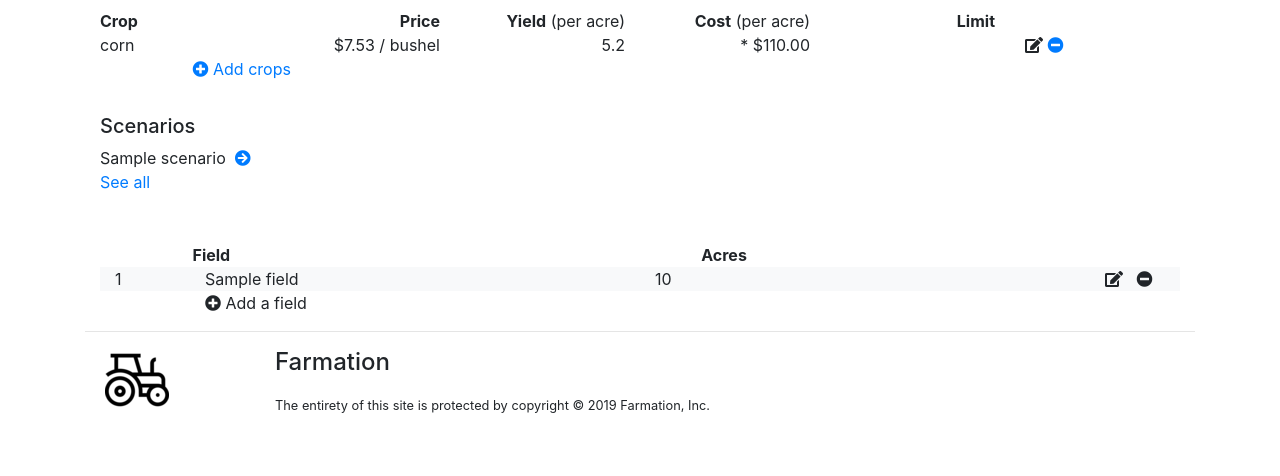
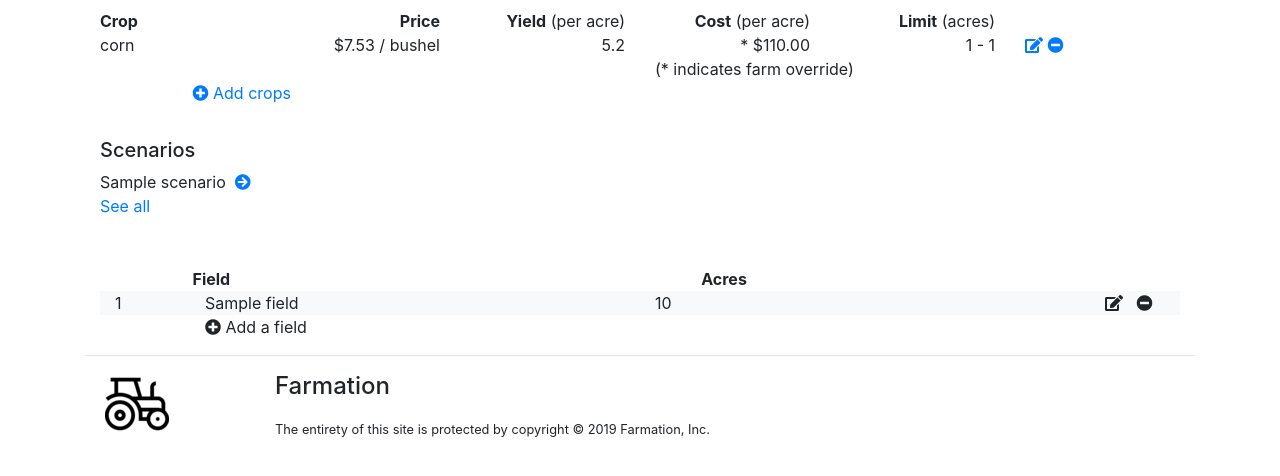
Before and after one commit to vin0110/farmation, a Django app: page /farm/1/ in a window 1280 px wide. Shown: the part 65-541 px from the top of the page. Run offline with Django 3.2, Linux system fonts and the light colour scheme; a user stored in the database is signed in; data comes from the database, SQL or seed files in the repository; tables that the repository leaves empty hold one stand-in row (values such as "Sample post"); some libraries are stand-ins or nearby versions.

Commit message:
Added form to set farmcrop overrides

```diff
--- a/farm/urls.py
+++ b/farm/urls.py
@@ -4,11 +4,14 @@ from django.urls import path
 
 from .views import (farm,
                     removeCropFromFarm,
-                    addCropToFarm, )
+                    addCropToFarm,
+                    editFarmCrop, )
 
 urlpatterns = [
     path('<int:pk>/', farm, name='farm'),
-    path('crop/rm/<int:pk>/<str:crop>/', removeCropFromFarm,
+    path('crop/rm/<int:pk>/', removeCropFromFarm,
          name='remove_crop'),
     path('crop/add/<int:pk>/', addCropToFarm, name='add_crop'),
+
+    path('crop/edit/<int:pk>/', editFarmCrop, name='edit_crop'),
 ]
--- a/farm/views.py
+++ b/farm/views.py
@@ -8,7 +8,7 @@ from django.contrib.auth.decorators import login_required
 
 from .models import (Farm, Field, )
 from optimizer.models import CropData, FarmCrop
-from optimizer.forms import AddMultipleCropForm
+from optimizer.forms import AddMultipleCropForm, FarmCropForm
 
 
 @login_required
@@ -59,15 +59,15 @@ def farm(request, pk):
 
 
 @login_required
-def removeCropFromFarm(request, pk, crop):
+def removeCropFromFarm(request, pk):
     '''remove crop from a farm'''
-    farm = get_object_or_404(Farm, pk=pk)
+    crop = get_object_or_404(FarmCrop, pk=pk)
+    farm = crop.farm
     if farm.user != request.user:
         raise Http404
 
     try:
-        farmcrop = FarmCrop.objects.get(data__name=crop)
-        farmcrop.delete()
+        crop.delete()
         messages.info(request, 'Crop "{}" removed.'.format(crop))
     except ValueError:
         # failed to remove crop
@@ -124,3 +124,26 @@ def addCropToFarm(request, pk):
 
     context = dict(farm=farm, form=theform)
     return render(request, template_name, context)
+
+
+@login_required
+def editFarmCrop(request, pk):
+    '''edit the overrides in farmcrop'''
+    template_name = 'farm/edit_farmcrop.html'
+    form = FarmCropForm
+
+    crop = get_object_or_404(FarmCrop, pk=pk)
+
+    if request.method == "POST":
+        theform = form(request.POST, instance=crop)
+        if theform.is_valid():
+            print('lo', theform.cleaned_data['lo_acres'])
+            theform.save()
+            return HttpResponseRedirect(
+                reverse('farm:farm', args=(crop.farm.id, )))
+    else:
+        # GET
+        theform = form(instance=crop)
+
+    context = dict(crop=crop, form=theform)
+    return render(request, template_name, context)
--- a/optimizer/models.py
+++ b/optimizer/models.py
@@ -124,6 +124,11 @@ class AbstractCrop(models.Model):
     def isCostOverride(self):
         return self.cost_override != 0.0
 
+    def show_limits(self):
+        return '{} - {}'.format(
+            self.lo_acres,
+            self.hi_acres if self.hi_acres else "")
+
     class Meta:
         abstract = True
         ordering = ('id', )
--- a/templates/farm/farm.html
+++ b/templates/farm/farm.html
@@ -37,7 +37,7 @@
       <b>Cost</b> (per acre)
     </div>
     <div class="col-sm" align="right">
-      <b>Limit</b>
+      <b>Limit</b> (acres)
     </div>
     <div class="col-sm">
     </div>
@@ -67,13 +67,13 @@
       ${{ crop.net_cost|floatformat:"2"|intcomma }}
     </div>
     <div class="col-sm" align="right">
-
+      {{ crop.show_limits }}
     </div>
     <div class="col-sm">
-      {# <a href="{% url "tbd" farm.id crop %}">#}
+      <a href="{% url "farm:edit_crop" crop.id %}">
         <i class="fas fa-edit"></i>
       </a>
-      <a href="{% url "farm:remove_crop" farm.id crop %}">
+      <a href="{% url "farm:remove_crop" crop.id %}">
         <i class="fas fa-minus-circle"></i>
       </a>
     </div>
@@ -85,6 +85,13 @@
     </div>
   </div>
   {% endfor %}
+  <div class="row">
+    <div class="col-sm">
+    </div>
+    <div class="col">
+      (* indicates farm override)
+    </div>
+  </div>
   <div class="row">
     <div class="col-sm-1"></div>
     <div class="col">
```
Also changed, not shown: optimizer/forms.py (+7 -1 lines), templates/farm/edit_farmcrop.html (added, +26 -0 lines).
